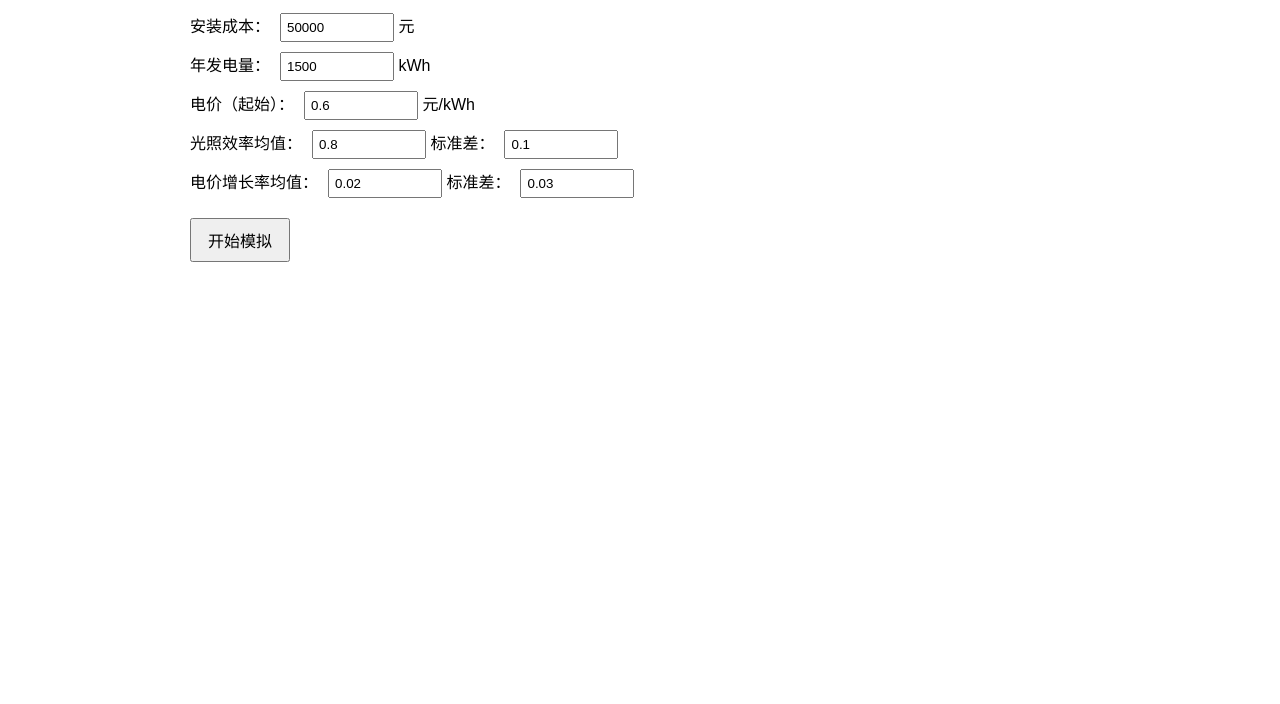
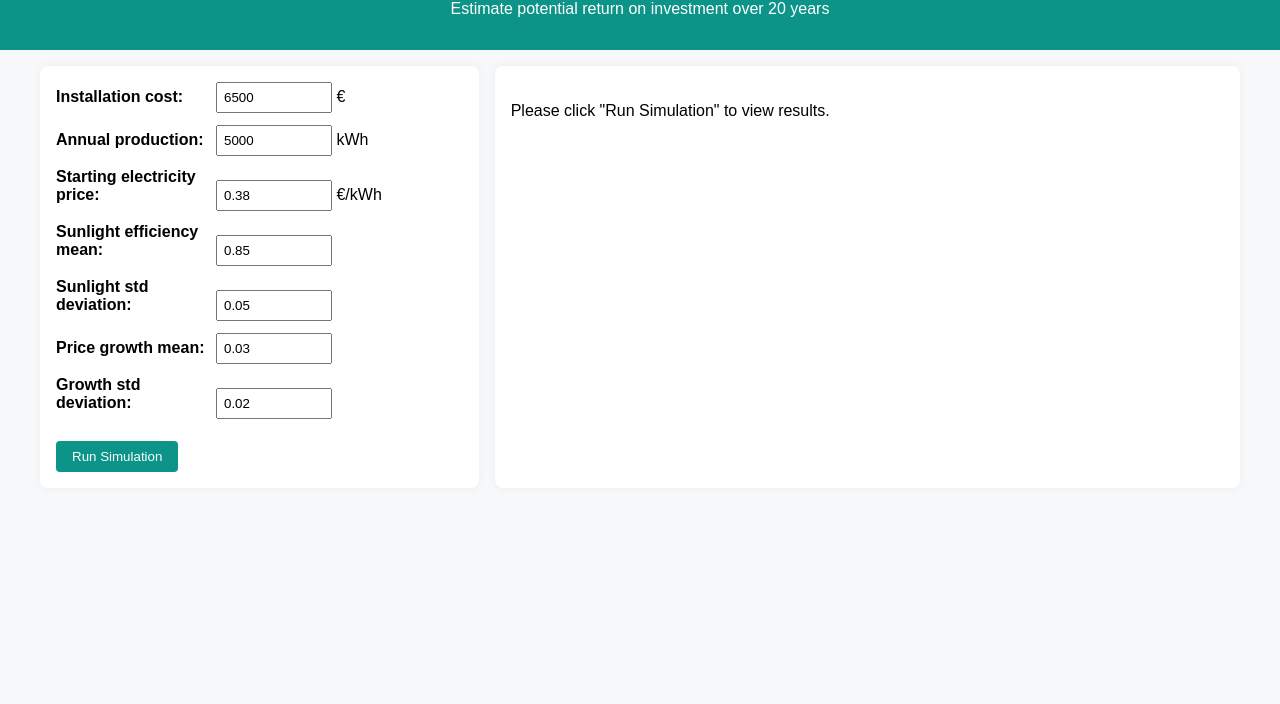
Before and after one commit to ddddraco/MCS, a plain HTML site: page index.html in a window 1280 px wide. Shown: the part 96-800 px from the top of the page. Drawn offline with nearby package versions, Linux system fonts and the light colour scheme.

Commit message:
index.html

```diff
--- a/index.html
+++ b/index.html
@@ -1,67 +1,132 @@
 <!DOCTYPE html>
-<html lang="zh">
+<html lang="en">
 <head>
   <meta charset="UTF-8" />
   <meta name="viewport" content="width=device-width, initial-scale=1.0"/>
-  <title>太阳能投资蒙特卡洛模拟器</title>
+  <title>Solar Investment Monte Carlo Simulator</title>
   <script src="https://cdn.jsdelivr.net/npm/chart.js"></script>
   <style>
     body {
       font-family: sans-serif;
-      max-width: 900px;
+      margin: 0;
+      padding: 0;
+      background: #f6f8fa;
+    }
+
+    header {
+      background: #0d9488;
+      color: white;
+      padding: 1rem;
+      text-align: center;
+    }
+
+    .container {
+      display: flex;
+      flex-wrap: wrap;
+      padding: 1rem;
+      gap: 1rem;
+      max-width: 1200px;
       margin: auto;
-      padding: 20px;
     }
+
+    .left, .right {
+      background: white;
+      border-radius: 8px;
+      padding: 1rem;
+      box-shadow: 0 0 10px rgba(0, 0, 0, 0.05);
+    }
+
+    .left {
+      flex: 1 1 300px;
+      min-width: 280px;
+    }
+
+    .right {
+      flex: 2 1 500px;
+    }
+
+    .input-group {
+      margin-bottom: 12px;
+    }
+
+    label {
+      display: inline-block;
+      width: 160px;
+      font-weight: bold;
+    }
+
     input {
-      padding: 5px;
+      padding: 6px;
       width: 100px;
     }
-    label {
-      margin-right: 10px;
+
+    button {
+      margin-top: 10px;
+      padding: 8px 16px;
+      background: #0d9488;
+      color: white;
+      border: none;
+      cursor: pointer;
+      border-radius: 4px;
     }
-    .input-group {
-      margin-bottom: 10px;
+
+    #results {
+      margin-top: 20px;
     }
-    button {
-      padding: 8px 16px;
-      font-size: 16px;
-      margin-top: 10px;
+
+    canvas {
+      margin-top: 20px;
     }
-    #results {
-      margin-top: 30px;
+
+    @media (max-width: 768px) {
+      .container {
+        flex-direction: column;
+      }
     }
   </style>
 </head>
 <body>
-  <h1>☀️ 太阳能投资蒙特卡洛模拟器</h1>
+  <header>
+    <h1>Solar Investment Monte Carlo Simulator</h1>
+    <p>Estimate potential return on investment over 20 years</p>
+  </header>
 
+  <div class="container">
+    <div class="left">
       <div class="input-group">
-    <label>安装成本：</label><input type="number" id="cost" value="50000" /> 元
+        <label>Installation cost:</label><input type="number" id="cost" value="6500" /> €
       </div>
       <div class="input-group">
-    <label>年发电量：</label><input type="number" id="production" value="1500" /> kWh
+        <label>Annual production:</label><input type="number" id="production" value="5000" /> kWh
       </div>
       <div class="input-group">
-    <label>电价（起始）：</label><input type="number" id="price" value="0.6" step="0.01" /> 元/kWh
+        <label>Starting electricity price:</label><input type="number" id="price" value="0.38" step="0.01" /> €/kWh
       </div>
       <div class="input-group">
-    <label>光照效率均值：</label><input type="number" id="sunMean" value="0.8" step="0.01" />
-    <label>标准差：</label><input type="number" id="sunStd" value="0.1" step="0.01" />
+        <label>Sunlight efficiency mean:</label><input type="number" id="sunMean" value="0.85" step="0.01" />
       </div>
       <div class="input-group">
-    <label>电价增长率均值：</label><input type="number" id="growthMean" value="0.02" step="0.01" />
-    <label>标准差：</label><input type="number" id="growthStd" value="0.03" step="0.01" />
+        <label>Sunlight std deviation:</label><input type="number" id="sunStd" value="0.05" step="0.01" />
+      </div>
+      <div class="input-group">
+        <label>Price growth mean:</label><input type="number" id="growthMean" value="0.03" step="0.01" />
+      </div>
+      <div class="input-group">
+        <label>Growth std deviation:</label><input type="number" id="growthStd" value="0.02" step="0.01" />
+      </div>
+      <button onclick="runSimulation()">Run Simulation</button>
     </div>
 
-  <button onclick="runSimulation()">开始模拟</button>
-
-  <div id="results"></div>
-
-  <canvas id="chart" height="100"></canvas>
+    <div class="right">
+      <div id="results">
+        <p>Please click "Run Simulation" to view results.</p>
+      </div>
+      <canvas id="chart" height="120"></canvas>
+    </div>
+  </div>
 
   <script>
     function randNorm(mean, stdDev) {
-      // Box-Muller transform
       let u1 = Math.random();
       let u2 = Math.random();
       let randStdNormal = Math.sqrt(-2 * Math.log(u1)) * Math.cos(2 * Math.PI * u2);
@@ -78,7 +143,7 @@
       const growthStd = parseFloat(document.getElementById("growthStd").value);
 
       const years = 20;
-      const simulations = 100;
+      const simulations = 1000;
       const finalSavings = [];
 
       for (let i = 0; i < simulations; i++) {
@@ -99,18 +164,18 @@
       const min = Math.min(...finalSavings);
 
       document.getElementById("results").innerHTML = `
-        <h2>📊 模拟结果</h2>
-        <p>模拟次数：${simulations}</p>
-        <p>平均总收益：<strong>¥${avg.toFixed(0)}</strong></p>
-        <p>回本概率（收益 ≥ ¥${cost}）：<strong>${((breakEvenCount / simulations) * 100).toFixed(1)}%</strong></p>
-        <p>最高收益：¥${max.toFixed(0)}，最低收益：¥${min.toFixed(0)}</p>
+        <h2>📊 Simulation Results</h2>
+        <p>Simulations run: ${simulations}</p>
+        <p>Average total savings: <strong>€${avg.toFixed(0)}</strong></p>
+        <p>Break-even probability (≥ €${cost}): <strong>${((breakEvenCount / simulations) * 100).toFixed(1)}%</strong></p>
+        <p>Max savings: €${max.toFixed(0)}, Min savings: €${min.toFixed(0)}</p>
       `;
 
       renderChart(finalSavings);
     }
 
     function renderChart(data) {
-      const bins = Array(10).fill(0);
+      const bins = Array(20).fill(0);
       const min = Math.min(...data);
       const max = Math.max(...data);
       const range = max - min;
@@ -123,7 +188,7 @@
 
       const labels = bins.map((_, i) => {
         const low = min + (range / bins.length) * i;
-        return `¥${Math.round(low)}`;
+        return `€${Math.round(low)}`;
       });
 
       if (window.myChart) window.myChart.destroy();
@@ -133,7 +198,7 @@
         data: {
           labels: labels,
           datasets: [{
-            label: '模拟收益分布',
+            label: 'Savings distribution',
             data: bins,
             backgroundColor: 'rgba(75, 192, 192, 0.6)'
           }]
```
Lines whose indentation alone changed are shown as unchanged.
